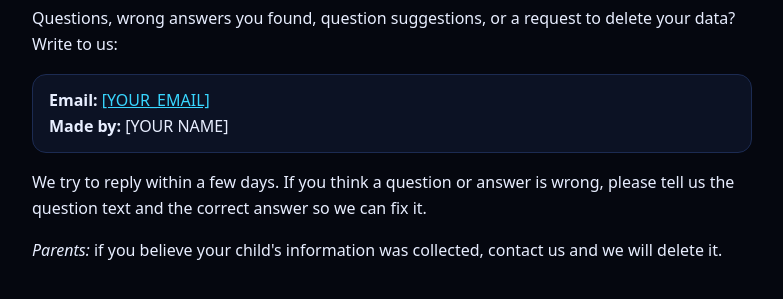
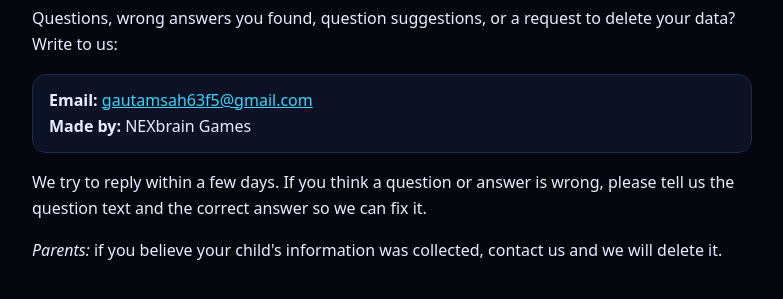
Before and after one commit to gautamshah4263626-ops/gautamshah4263626-ops.github.io, a plain HTML site: page contact.html in a window 1280 px wide. Shown: the part 137-436 px from the top of the page, without its empty margins (248-1031 px from the left). Drawn offline with Linux system fonts and the light colour scheme.

Commit message:
Update contact information in contact.html

```diff
--- a/contact.html
+++ b/contact.html
@@ -6,7 +6,7 @@
 <nav><a href="index.html">▶ Play</a><a href="about.html">About</a><a href="privacy.html">Privacy</a><a href="contact.html">Contact</a></nav>
 <h1>Contact us</h1>
 <p>Questions, wrong answers you found, question suggestions, or a request to delete your data? Write to us:</p>
-<div class="card"><b>Email:</b> <a href="mailto:[YOUR_EMAIL]">[YOUR_EMAIL]</a><br><b>Made by:</b> [YOUR NAME]</div>
+<div class="card"><b>Email:</b> <a href="mailto:gautamsah63f5@gmail.com">gautamsah63f5@gmail.com</a><br><b>Made by:</b> NEXbrain Games</div>
 <p>We try to reply within a few days. If you think a question or answer is wrong, please tell us the question text and the correct answer so we can fix it.</p>
 <p><i>Parents:</i> if you believe your child's information was collected, contact us and we will delete it.</p>
 </main></body></html>
```
